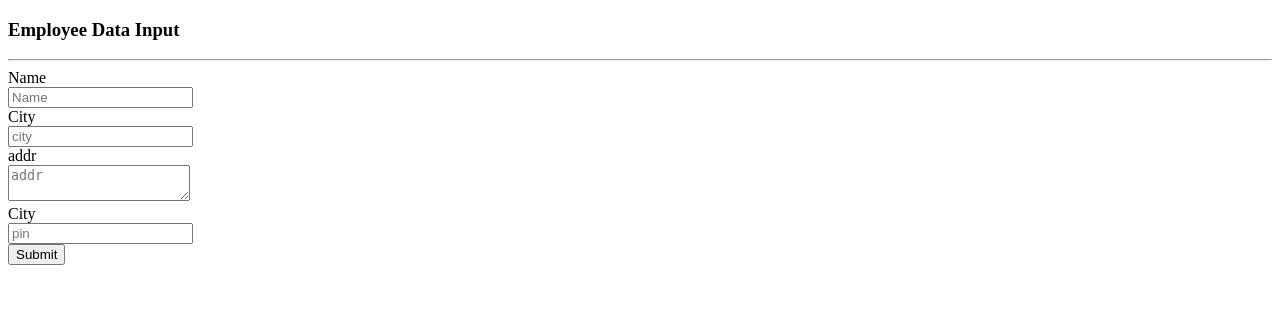
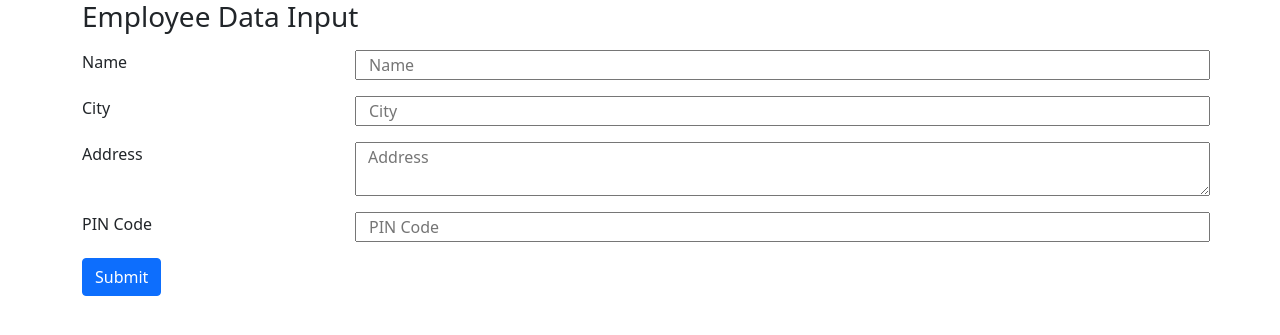
Before and after one commit to qayyumu/ML_codes, a Flask app: page /new in a window 1280 px wide. Shown: the top 335 px of the page. Run offline with Flask 3, Linux system fonts and the light colour scheme.

Commit message:
Update the form look and deleted unnessary form

```diff
--- a/template/new.html
+++ b/template/new.html
@@ -1,27 +1,50 @@
 <!DOCTYPE html>
 <html>
-   <body>
+<head>
+  <title>Employee Data Input</title>
+  <link rel="stylesheet" href="https://cdn.jsdelivr.net/npm/bootstrap@5.1.3/dist/css/bootstrap.min.css" integrity="sha384-1BmE4kWBq78iYhFldvKuhfTAU6auU8tT94WrHftjDbrCEXSU1oBoqyl2QvZ6jIW3" crossorigin="anonymous">
+</head>
+<body>
+  <div class="container">
+    <div class="row">
+      <div class="col-md-12">
+        <h3 class="mb-3">Employee Data Input</h3>
 
-      <h3> Employee Data Input</h3>
-      <hr/>
+        {%- for category, message in get_flashed_messages(with_categories = true) %}
+          <div class="alert alert-danger">
+            {{ message }}
+          </div>
+        {%- endfor %}
 
-      {%- for category, message in get_flashed_messages(with_categories = true) %}
-         <div class = "alert alert-danger">
-            {{ message }}
-         </div>
-      {%- endfor %}
+        <form action="{{ request.path }}" method="post" class="mb-3">
+          <div class="row mb-3">
+            <label for="name" class="col-md-3">Name</label>
+            <input type="text" name="name" placeholder="Name" class="col-md-9" />
+          </div>
 
-      <form action = "{{ request.path }}" method = "post">
-         <label for = "name">Name</label><br>
-         <input type = "text" name = "name" placeholder = "Name" /><br>
-         <label for = "email">City</label><br>
-         <input type = "text" name = "city" placeholder = "city" /><br>
-         <label for = "addr">addr</label><br>
-         <textarea name = "addr" placeholder = "addr"></textarea><br>
-         <label for = "PIN">City</label><br>
-         <input type = "text" name = "pin" placeholder = "pin" /><br>
-         <input type = "submit" value = "Submit" />
-      </form>
+          <div class="row mb-3">
+            <label for="city" class="col-md-3">City</label>
+            <input type="text" name="city" placeholder="City" class="col-md-9" />
+          </div>
 
-   </body>
+          <div class="row mb-3">
+            <label for="addr" class="col-md-3">Address</label>
+            <textarea name="addr" placeholder="Address" class="col-md-9"></textarea>
+          </div>
+
+          <div class="row mb-3">
+            <label for="pin" class="col-md-3">PIN Code</label>
+            <input type="text" name="pin" placeholder="PIN Code" class="col-md-9" />
+          </div>
+
+          <div class="row">
+            <div class="col-md-12">
+              <input type="submit" value="Submit" class="btn btn-primary" />
+            </div>
+          </div>
+        </form>
+      </div>
+    </div>
+  </div>
+</body>
 </html>
```
Also changed, not shown: template/delete.html (+21 -9 lines), template/form.html (deleted, +0 -23 lines), template/show_all.html (+15 -11 lines), 2 other files.
